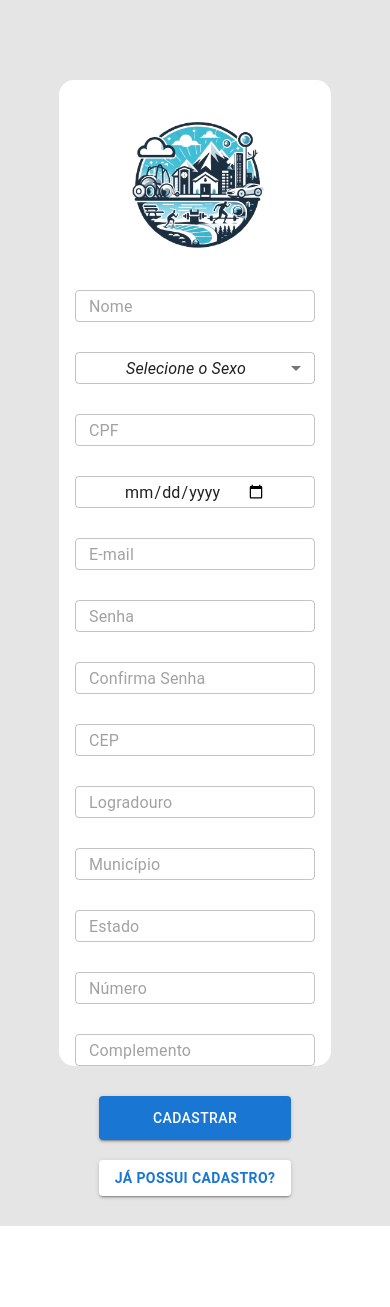
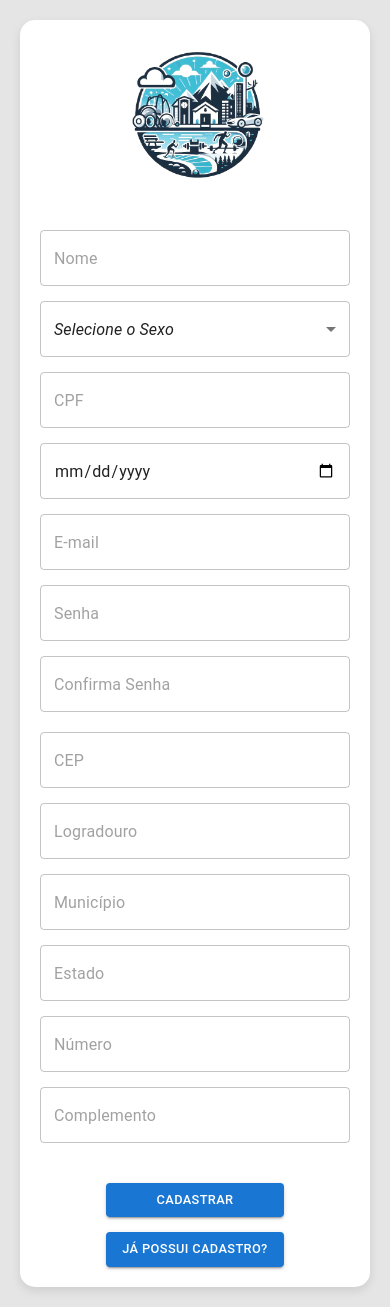
Before and after one commit to FuturoDEV-Fitness/M3P-FrontEnd-squad4, a React (Vite) app: page /cadastroUsuario in a window 390 px wide. Before the commit the page ends 1226 px from the top, so only its background shows below. Built offline with nearby package versions, Linux system fonts and the light colour scheme; no server answers.

Commit message:
Realizado responsividade tela cadastro usuario

```diff
--- a/src/components/molecules/CadastroUsuarioForm/index.css
+++ b/src/components/molecules/CadastroUsuarioForm/index.css
@@ -4,13 +4,16 @@
     align-items: center;
     flex-direction: column;
     width: 100vw;
+    min-height: 100vh;
     background-color: #e5e5e5;
+    padding: 20px;
 }
 
 .logoCadastroUsuario {
     display: flex;
     justify-content: center;
     align-items: center;
+    margin-bottom: 20px;
 }
 
 .cadastroFormUsuario .logoCadastroUsuario img {
@@ -18,224 +21,191 @@
     height: 150px;
 }
 
-.containerCadastroUsuario .cadastroFormUsuario {
+.cadastroFormUsuario {
     display: flex;
     justify-content: center;
     flex-direction: column;
     align-items: center;
+    max-width: 700px;
+    width: 100%;
+
 }
 
 .cadastroFormUsuario form {
     display: flex;
     flex-direction: column;
     align-items: center;
-    height: 700px;
-    width: 700px;
-    gap: 30px;
+    gap: 20px;
+    width: 100%;
     background-color: white;
     border-radius: 15px;
+    padding: 30px;
+    box-shadow: 0px 4px 10px rgba(0, 0, 0, 0.1);
 }
 
-.cadastroFormUsuario img {
-    width: 100px;
-    height: 100px;
-    margin-top: 30px;
+.gridNomeUsuario,
+.dadosComplementares,
+.dadosEndereco {
+    display: flex;
+    flex-direction: column;
+    gap: 15px;
+    width: 100%;
 }
 
-.gridNomeUsuario {
-    display: flex;
-    justify-content: center;
-    align-items: center;
-    flex-direction: column;
-    gap: 30px 30px;
-    width: 42rem;
-}
-
-.gridNomeUsuario div {
-    display: flex;
-    justify-content: center;
-    align-items: center;
-    width: 100%;
-    height: 2rem;
-}
-
-.gridNomeUsuario input {
-    display: flex;
-    justify-content: center;
-    align-items: center;
-    width: 100%;
-    height: 0;
-}
-
-.dadosComplementares {
-    display: grid;
-    justify-content: center;
-    align-items: center;
-    grid-template-columns: 1fr 1fr;
-    grid-template-rows: 1fr 1fr;
-    gap: 30px 30px;
-    width: 42rem;
-}
-
-.dadosComplementares div {
-    display: flex;
-    justify-content: center;
-    align-items: center;
-    width: 100%;
-    height: 2rem;
-}
-
-.dadosComplementares input {
-    display: flex;
-    justify-content: center;
-    align-items: center;
-    width: 100%;
-    height: 0;
-}
-
+.dadosComplementares,
 .dadosEndereco {
     display: grid;
-    grid-template-columns: 1fr 1fr;
-    justify-content: center;
-    align-items: center;
-    gap: 30px 30px;
-    width: 42rem;
-    height: 2rem;
-}
-
-.dadosEndereco div {
-    display: flex;
-    justify-content: center;
-    align-items: center;
-    width: 100%;
-    height: 2rem;
-}
-
-.dadosEndereco input {
-    display: flex;
-    justify-content: center;
-    align-items: center;
-    flex-direction: column;
-    width: 100%;
-    height: 2rem;
+    grid-template-columns: repeat(auto-fit, minmax(200px, 1fr));
+    gap: 15px;
 }
 
 .containerButtonCadastroUsuario {
     display: flex;
-    height: 100px;
     flex-direction: column;
-    margin-top: 30px;
-    gap: 20px;
+    gap: 15px;
+    margin-top: 20px;
 }
 
-.containerButtonCadastroUsuario a {
-    text-decoration: none;
-}
 
-.containerButtonCadastroUsuario button {
-    display: flex;
-    justify-content: center;
-    align-items: center;
-    flex-direction: column;
-}
-
-.containerButtonCadastroUsuario .buttonVoltar {
-    background-color: white;
-    color: #1976d2;
-    font-weight: bold;
-}
-
-.containerButtonCadastroUsuario .buttonCadastrar:hover {
-    background-color: white;
-    color: #1976d2;
-    font-weight: bold;
-}
-
-.containerButtonCadastroUsuario .buttonVoltar:hover {
-    background-color: #1976d2;
-    color: white;
-    font-weight: bold;
-}
 
 @media (min-width: 200px) and (max-width: 640px) {
     .cadastroFormUsuario form {
-        width: 17rem;
-        height: 100%;
-        background-color: white;
-        border-radius: 15px;
-        margin-top: 80px;
+        padding: 20px;
     }
 
-    .containerCadastroUsuario .gridNomeUsuario {
-        width: 15rem;
+    .gridNomeUsuario,
+    .dadosComplementares,
+    .dadosEndereco {
+        width: 100%;
+        gap: 15px;
     }
 
-    .containerCadastroUsuario .dadosComplementares {
-        display: flex;
-        flex-direction: column;
-        width: 15rem;
-    }
-
-    .containerCadastroUsuario .dadosEndereco {
-        display: flex;
-        flex-direction: column;
-        width: 15rem;
-        height: 100%;
-    }
-
-    .containerCadastroUsuario .dadosEndereco div {
-        width: 100%;
-    }
-
-    .containerButtonCadastroUsuario {
-        justify-content: center;
-        align-items: center;
-        flex-direction: column;
-        margin-bottom: 30px;
+    .dadosComplementares,
+    .dadosEndereco {
+        grid-template-columns: 1fr;
     }
 }
 
-@media (max-width: 1024px) {
+@media (min-width: 641px) and (max-width: 1024px) {
     .cadastroFormUsuario {
-        width: 40rem;
-        height: 100%;
+        max-width: 600px;
+        font-size: 1.2rem;
+    }
+}
+
+@media (min-width: 1025px) and (max-width: 1440px) {
+    .cadastroFormUsuario {
+        max-width: 900px;
+        font-size: 1.5rem;
     }
 
-    .cadastroFormUsuario form {
-        display: flex;
-        flex-direction: column;
-        align-items: center;
-        gap: 30px;
-        background-color: white;
-        border-radius: 15px;
+
+
+    input::placeholder {
+        font-size: 1.7rem;
+        color: #191717;
     }
 
-    .gridNomeUsuario div {
-        width: 100%;
+    .gridNomeUsuario {
+        margin-bottom: 20px;
     }
 
-    .dadosEndereco {
-        width: 100%;
-        height: 100%;
-        gap: 30px 30px;
+    .gridNomeUsuario .MuiInputBase-input {
+        font-size: 1.7rem;
     }
 
-    .dadosEndereco div {
-        width: 100%;
+    .dadosComplementares .MuiInputBase-input {
+        font-size: 1.7rem;
     }
 
-    .containerButtonCadastroUsuario {
-        justify-content: center;
-        align-items: center;
-        flex-direction: column;
+    .dadosEndereco .MuiInputBase-input {
+        font-size: 1.7rem;
     }
 
-    .containerButtonCadastroUsuario button {
-        display: flex;
-        justify-content: center;
-        align-items: center;
-        flex-direction: column;
-        width: 100%;
-        height: 100%;
+
+
+    .dadosComplementares .customSelect {
+        font-size: 1.7rem;
+    }
+
+    .dadosComplementares .customMenuItem {
+        font-size: 1.7rem;
+    }
+
+
+    /* styles.css */
+    .customDate .MuiInputBase-input {
+        font-size: 1.5rem;
+    }
+
+    .customDate .MuiInputBase-input::placeholder {
+        font-size: 1rem;
+    }
+
+    .customDate .MuiOutlinedInput-root {
+        border-radius: 8px;
+    }
+
+
+    .customDate .Mui-error .MuiOutlinedInput-notchedOutline {
+        border-color: #f44336;
+    }
+
+
+
+}
+
+@media (min-width: 2000px) {
+    .cadastroFormUsuario {
+        max-width: 1900px;
+        font-size: 1.9rem;
+    }
+
+    input::placeholder {
+        font-size: 1.9rem;
+        color: #191717;
+    }
+
+    .gridNomeUsuario {
+        margin-bottom: 20px;
+    }
+
+    .gridNomeUsuario .MuiInputBase-input {
+        font-size: 1.9rem;
+    }
+
+    .dadosComplementares .MuiInputBase-input {
+        font-size: 1.9rem;
+    }
+
+    .dadosComplementares .customSelect {
+        font-size: 1.9rem;
+    }
+
+    .dadosComplementares .customMenuItem {
+        font-size: 1.9rem;
+    }
+
+    .dadosEndereco .MuiInputBase-input {
+        font-size: 1.9rem;
+    }
+
+
+    /* styles.css */
+    .customDate .MuiInputBase-input {
+        font-size: 1.7rem;
+    }
+
+    .customDate .MuiInputBase-input::placeholder {
+        font-size: 1.2rem;
+    }
+
+    .customDate .MuiOutlinedInput-root {
+        border-radius: 8px;
+    }
+
+
+    .customDate .Mui-error .MuiOutlinedInput-notchedOutline {
+        border-color: #f44336;
     }
 }
--- a/src/components/molecules/CadastroUsuarioForm/index.jsx
+++ b/src/components/molecules/CadastroUsuarioForm/index.jsx
@@ -63,7 +63,7 @@ function CadastroUsuarioForm() {
                 placeholder="Nome"
                 error={!!errors.nome}
                 helperText={errors.nome?.message}
-                sx={{ height: "1rem" }}
+                sx={{ height: "1rem", marginBottom: "35px" }}
                 {...register("nome", {
                   required: "Este campo é obrigatório.",
                   maxLength: {
@@ -77,10 +77,11 @@ function CadastroUsuarioForm() {
               <FormControl fullWidth>
                 <Select
                   defaultValue="Selecione"
+                  className="customSelect"
                   {...register("sexo", {
                     required: "Este campo é obrigatório."
                   })}>
-                  <MenuItem value="Selecione" disabled>
+                  <MenuItem value="Selecione" disabled className="customMenuItem">
                     <em>Selecione o Sexo</em>
                   </MenuItem>
                   <MenuItem value="Masculino">Masculino</MenuItem>
@@ -108,6 +109,7 @@ function CadastroUsuarioForm() {
                 variant="outlined"
                 error={!!errors.dataNascimento}
                 helperText={errors.dataNascimento?.message}
+                className="customDate"
                 {...register("dataNascimento", {
                   required: "Este campo é obrigatório.",
                   maxLength: {
@@ -251,7 +253,6 @@ function CadastroUsuarioForm() {
                 })}
               />
             </Grid>
-          </form>
             <Grid
               className="containerButtonCadastroUsuario"
               sx={{ flexDirection: "column" }}>
@@ -259,15 +260,35 @@ function CadastroUsuarioForm() {
                 onClick={handleSubmit(sendCadastro)}
                 className="buttonCadastrar"
                 variant="contained"
-              size="medium">
+                size="medium"
+                sx={{
+                  fontSize: {
+                    xs: '0.8rem',
+                    sm: '1rem',
+                    md: '1.2rem',
+                    lg: '1.5rem',
+                    xl: '1.7rem'
+                  }
+                }}>
                 Cadastrar
               </Button>
               <Link to="/login">
-              <Button className="buttonVoltar" variant="contained" size="medium">
+                <Button className="buttonVoltar" variant="contained" size="medium"
+                  sx={{
+                    fontSize: {
+                      xs: '0.8rem',
+                      sm: '1rem',
+                      md: '1.2rem',
+                      lg: '1.5rem',
+                      xl: '1.7rem'
+                    }
+                  }}>
                   Já Possui Cadastro?
                 </Button>
               </Link>
             </Grid>
+          </form>
+
         </Grid>
       </Grid>
     </>
```
Lines whose indentation alone changed are shown as unchanged.
